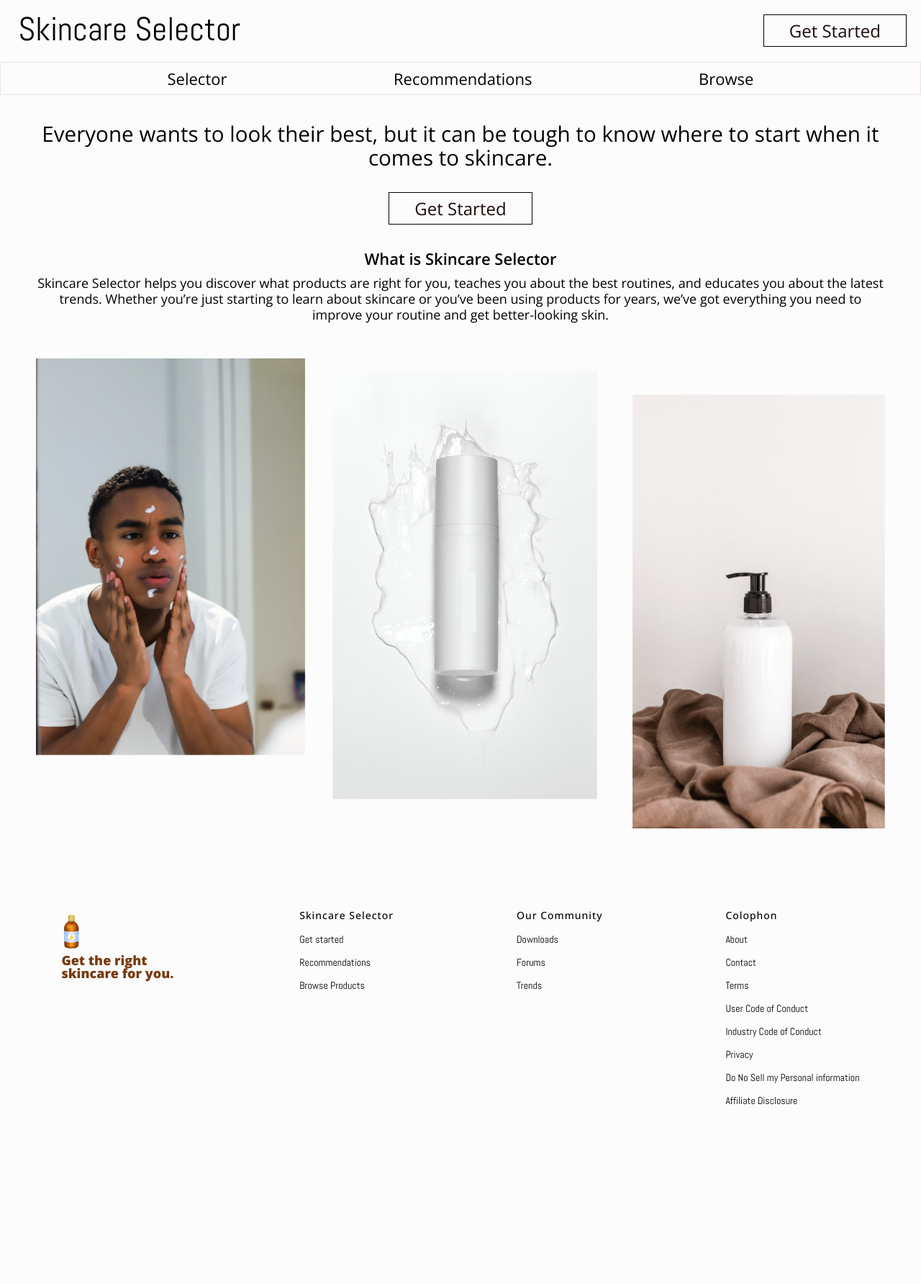
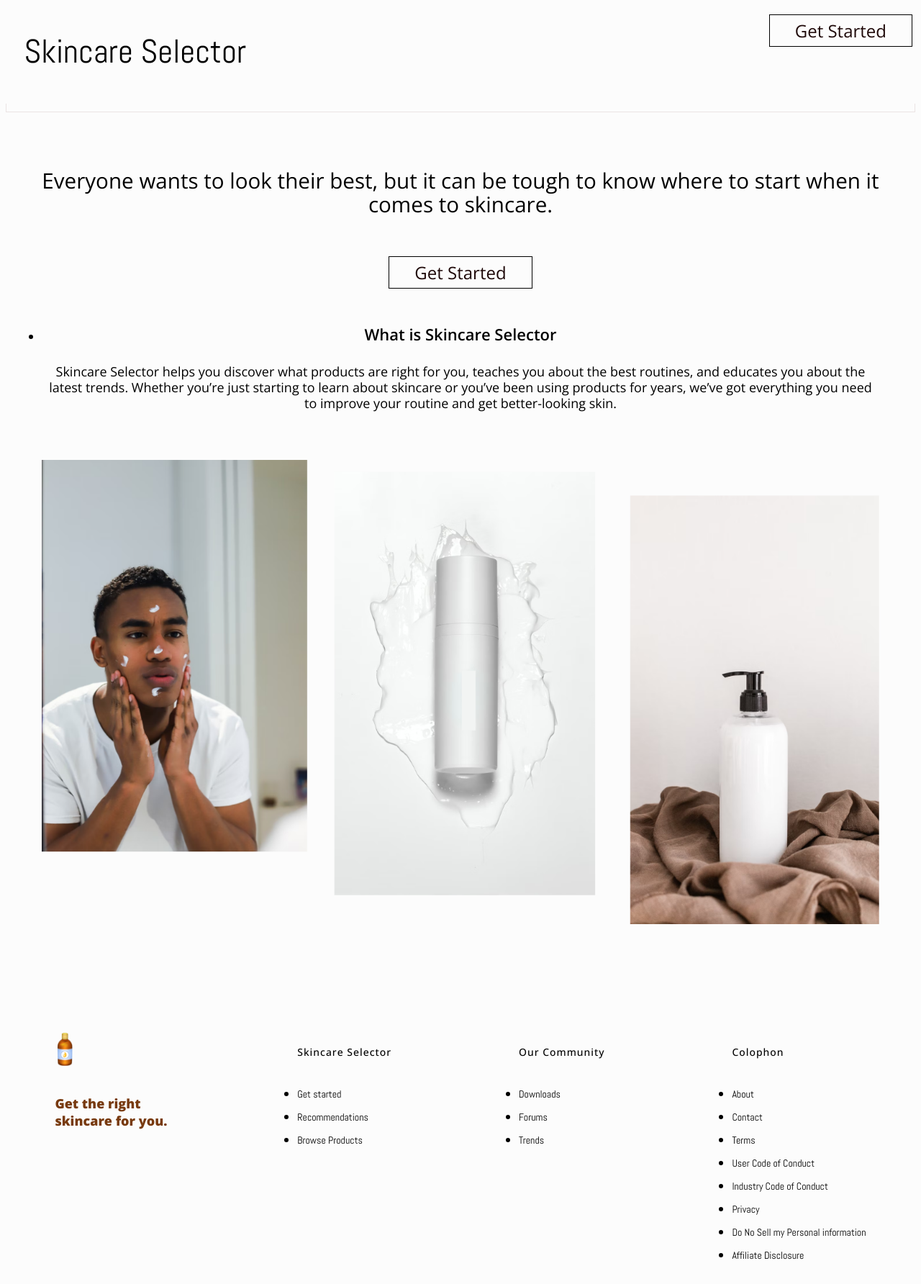
Before and after one commit to ibConnor/SkincareSelector, a Jekyll site: the page built from index.html, in a window 1280 px wide. Shown: the whole page at 72% size. Built offline with Jekyll 4.4.1, drawn with Linux system fonts in a browser that asks for light colours; some web fonts are replaced; before the commit the page ends 1545 px from its top, so only the background shows below that.

Commit message:
updated config

```diff
--- a/_config.yml
+++ b/_config.yml
@@ -24,8 +24,6 @@
   Write an awesome description for your new site here. You can edit this
   line in _config.yml. It will appear in your document head meta (for
   Google search results) and in your feed.xml site description.
-baseurl: "" # the subpath of your site, e.g. /blog
-url: "" # the base hostname & protocol for your site, e.g. http://example.com
 twitter_username: jekyllrb
 github_username:  jekyll
 Skincarenumb: Ceravee
--- a/_includes/head.html
+++ b/_includes/head.html
@@ -3,12 +3,14 @@
   <meta name="viewport" content="width=device-width, initial-scale=1.0" />
   <meta http-equiv="X-UA-Compatible" content="ie=edge" />
   <title>{{ site.title }}</title>
-  <link rel="stylesheet" href="/css/reset.css" />
+  <!-- <link rel="stylesheet" href="/css/reset.css" /> -->
   <link rel="stylesheet" href="/css/main.css" />
+
+  <!-- <link rel=“stylesheet” href=“/css/main.css” /> -->
   <!-- <link rel="stylesheet" href="/css/buttons.css" />
   <link rel="stylesheet" href="../css/reset.css" />
-  <link rel="stylesheet" href="../css/main.css" /> -->
-  <link rel="stylesheet" href="../css/buttons.css" />
+  <link rel="stylesheet" href="../css/main.css" />
+  <link rel="stylesheet" href="../css/buttons.css" /> -->
   <link rel="preconnect" href="https://fonts.googleapis.com">
   <link rel="preconnect" href="https://fonts.gstatic.com" crossorigin>
   <link href="https://fonts.googleapis.com/css2?family=Abel&family=Open+Sans:ital,wght@0,300;0,400;0,500;0,600;0,700;0,800;1,300;1,400;1,500;1,600;1,700;1,800&display=swap" rel="stylesheet">
```
